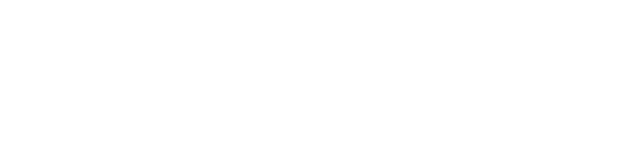
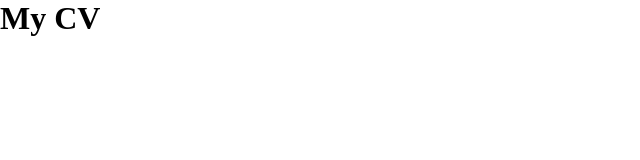
Before and after one commit to greenapple280/rsschool-cv, a plain HTML site: page index.html in a window 1280 px wide. Shown: the whole page, without its empty margins (0-640 px from the left). Drawn offline with Linux system fonts and the light colour scheme.

Commit message:
feat: add h1 to index.html, add styles to style.css

```diff
--- a/index.html
+++ b/index.html
@@ -7,6 +7,6 @@
     <link rel="stylesheet" href="style.css">
 </head>
 <body>
-
+    <h1>My CV</h1>
 </body>
 </html>
--- a/style.css
+++ b/style.css
@@ -0,0 +1,5 @@
+* {
+    box-sizing: border-box;
+    margin: 0;
+    padding: 0;
+}
```
